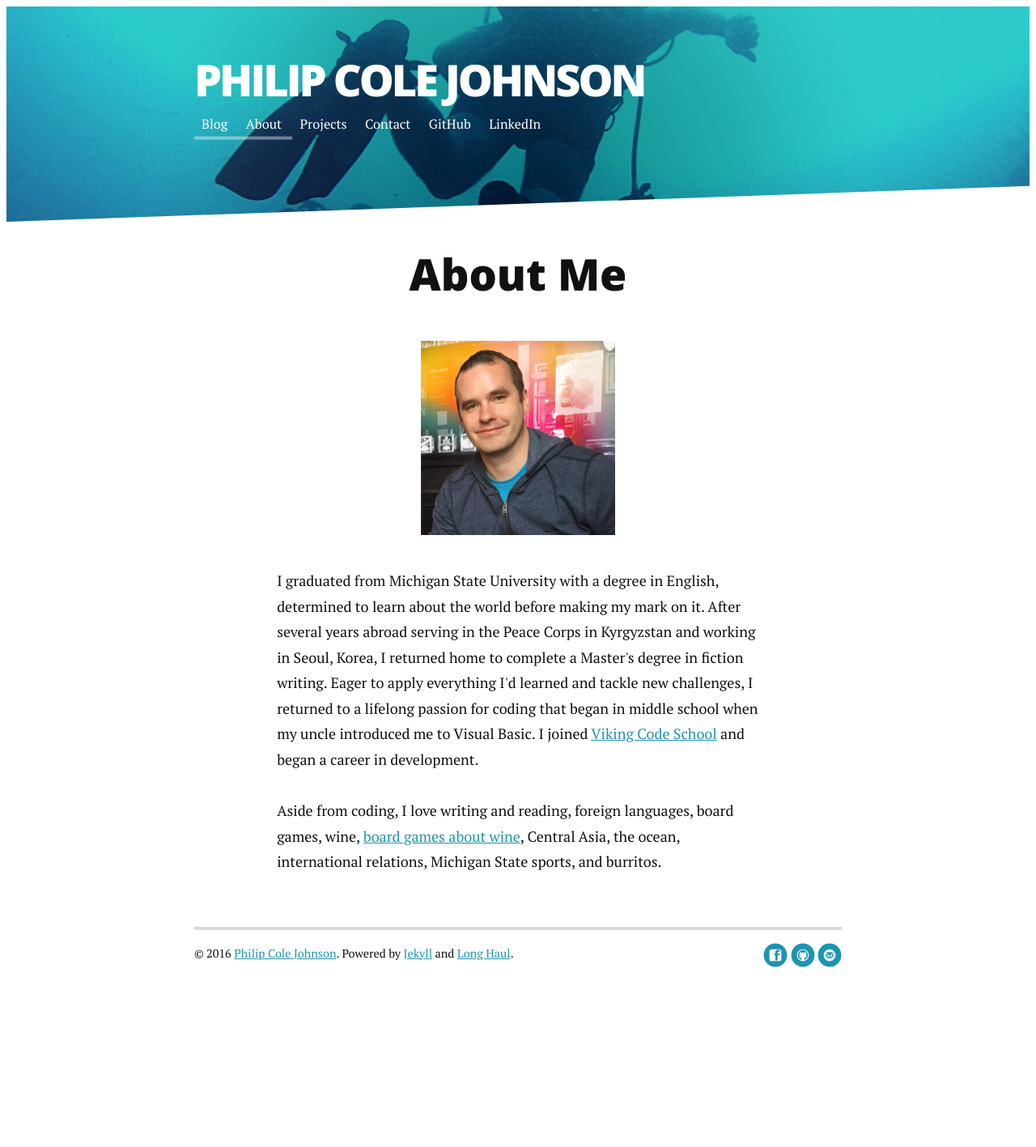
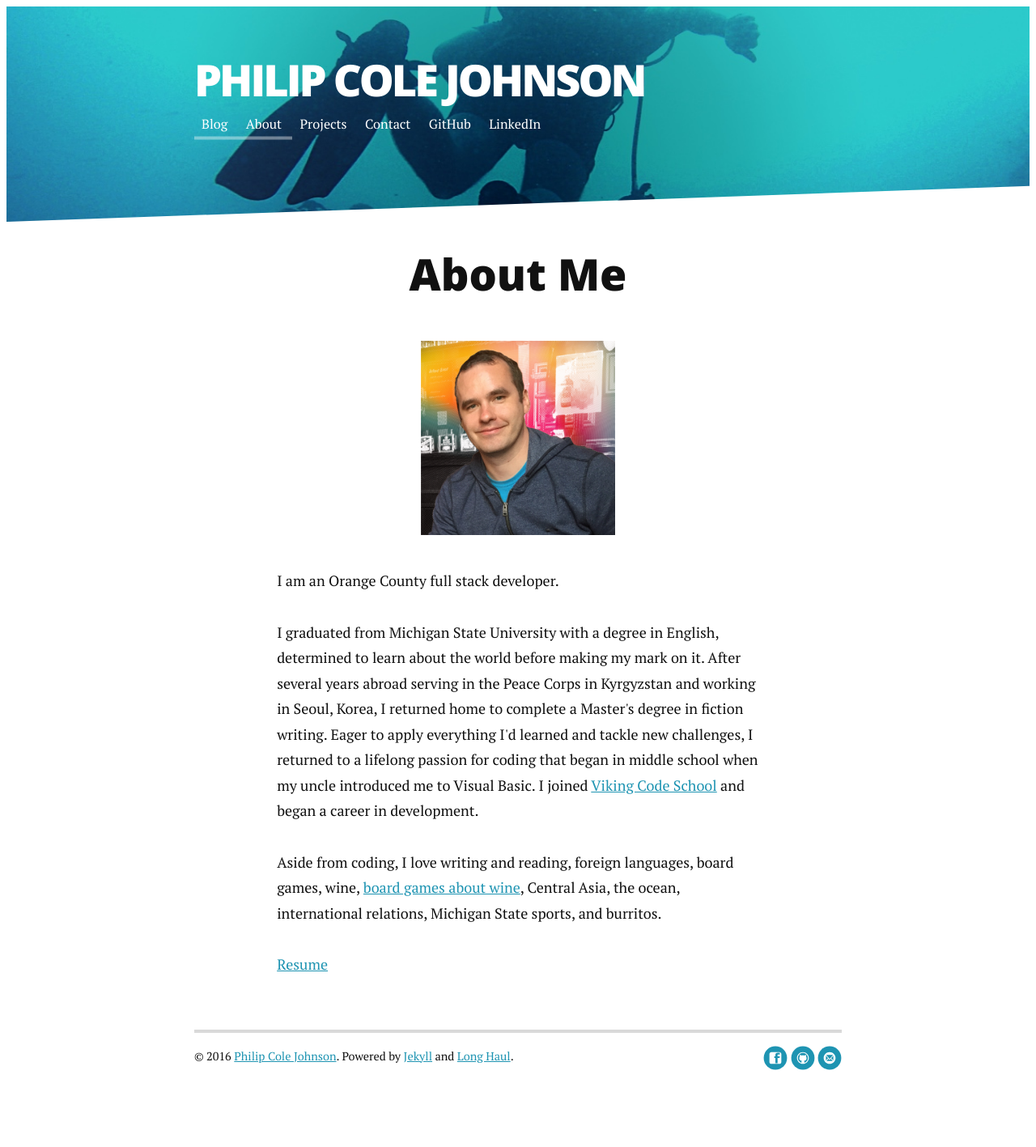
Before and after one commit to philipcolejohnson/philipcolejohnson.github.io, a Jekyll site: the page built from about.md, in a window 1280 px wide. Shown: the whole page at 81% size. Built offline with Jekyll 4.4.1, drawn with Linux system fonts in a browser that asks for light colours; nearby versions of some CDN libraries; before the commit the page ends 1290 px from its top, so only the background shows below that.

Commit message:
Updates about page

```diff
--- a/about.md
+++ b/about.md
@@ -6,7 +6,11 @@ title: About Philip Cole Johnson
 <div class="post">
   <h1 class="pageTitle">About Me</h1>
   <img src="{{ '/assets/img/profile.jpg' | prepend: site.baseurl }}" alt="A pasture in Kyrgyzstan" width="30%" style="margin-left: 35%">
+    <p>I am an Orange County full stack developer.</p>
+
     <p>I graduated from Michigan State University with a degree in English, determined to learn about the world before making my mark on it. After several years abroad serving in the Peace Corps in Kyrgyzstan and working in Seoul, Korea, I returned home to complete a Master's degree in fiction writing. Eager to apply everything I'd learned and tackle new challenges, I returned to a lifelong passion for coding that began in middle school when my uncle introduced me to Visual Basic. I joined <a href="http://www.vikingcodeschool.com">Viking Code School</a> and began a career in development.</p>
 
     <p>Aside from coding, I love writing and reading, foreign languages, board games, wine, <a href="https://www.boardgamegeek.com/boardgame/128621/viticulture">board games about wine</a>, Central Asia, the ocean, international relations, Michigan State sports, and burritos.</p>
+
+    <p><a href="/resume.pdf">Resume</a></p>
 </div>
```
Also changed, not shown: projects.md (+1 -1 lines), 1 other file.
